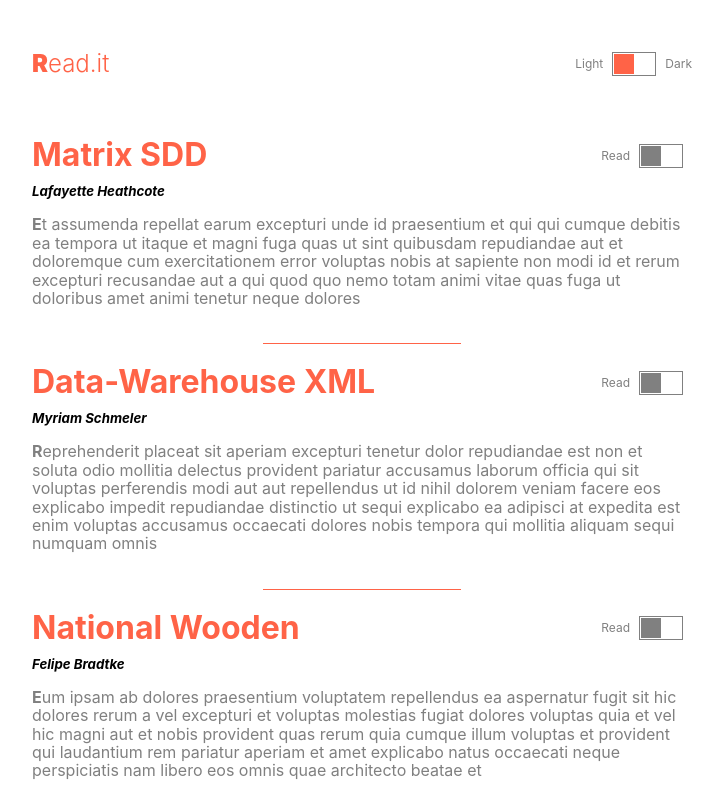
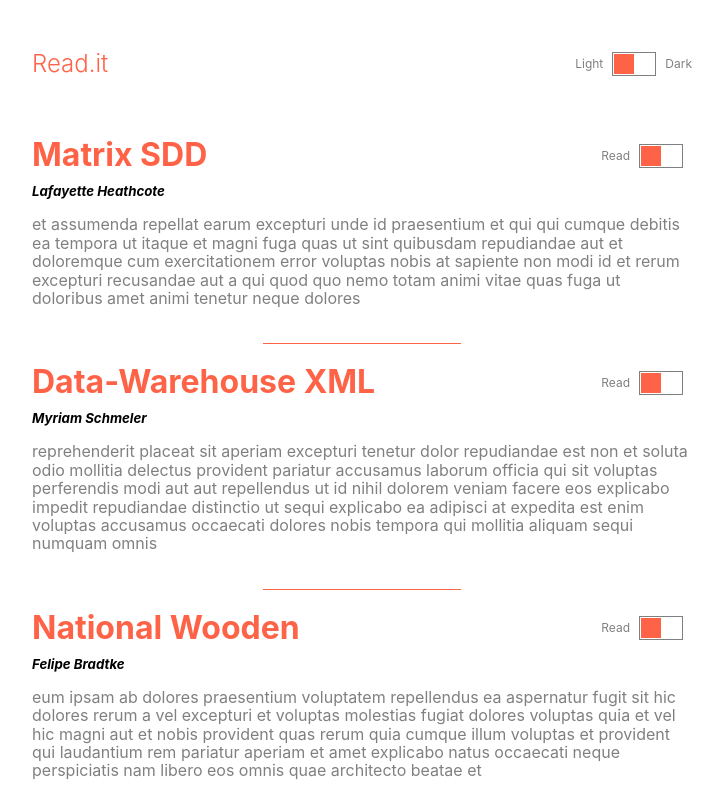
Before and after one commit to merraysy/read.it, a React (Create React App) app: page / in a window 1280 px wide. Shown: the top 800 px of the page, without its empty margins (278-1000 px from the left). Built offline with nearby package versions, Linux system fonts and the light colour scheme.

Commit message:
feat(*): add inline-style example

```diff
--- a/public/index.html
+++ b/public/index.html
@@ -13,6 +13,8 @@
       user's mobile device or desktop. See https://developers.google.com/web/fundamentals/web-app-manifest/
     -->
     <link rel="manifest" href="%PUBLIC_URL%/manifest.json" />
+    <link rel="stylesheet" href="//cdnjs.cloudflare.com/ajax/libs/normalize/8.0.1/normalize.min.css" />
+    <link rel="stylesheet" href="%PUBLIC_URL%/index.css" />
     <!--
       Notice the use of %PUBLIC_URL% in the tags above.
       It will be replaced with the URL of the `public` folder during the build.
--- a/src/App.css
+++ /dev/null
@@ -1,18 +0,0 @@
-.App {
-  max-width: 700px;
-  padding: 20px;
-  margin: 0 auto;
-}
-
-.App-header {
-  padding: 10px 0;
-  display: flex;
-  align-items: center;
-  margin-bottom: 10px;
-}
-
-.App-header-switch {
-  margin-left: auto;
-  display: flex;
-  justify-content: flex-end;
-}
--- a/src/App.js
+++ b/src/App.js
@@ -1,5 +1,4 @@
 import React, { Component } from 'react';
-import './App.css';
 
 // data
 import { posts } from './data';
@@ -9,16 +8,34 @@ import Logo from './Logo';
 import Switch from './common/Switch';
 import Post from './Post';
 
+// styles
+const styles = {
+  app: {
+    maxWidth: '700px',
+    padding: '20px',
+    margin: '0 auto',
+  },
+  header: {
+    padding: '10px 0',
+    display: 'flex',
+    alignItems: 'center',
+    marginBottom: '10px',
+  },
+  switch: {
+    marginLeft: 'auto',
+  },
+};
+
 class App extends Component {
   render() {
     return (
-      <div className="App">
-        <header className="App-header">
+      <div style={styles.app}>
+        <header style={styles.header}>
           <Logo />
           <Switch
             leftOption="Light"
             rightOption="Dark"
-            className="App-header-switch"
+            style={styles.switch}
           />
         </header>
         <main>
--- a/src/Logo/Logo.css
+++ b/src/Logo/Logo.css
@@ -1,7 +1,4 @@
-.Logo {
-  color: tomato;
-  font-weight: 300;
-}
+/* Implementing these simple CSS rules would be a lot of pain */
 
 .Logo::first-letter {
   font-weight: 900;
--- a/src/Logo/Logo.js
+++ b/src/Logo/Logo.js
@@ -1,8 +1,13 @@
 import React from 'react';
-import './Logo.css';
+
+// style
+const style = {
+  color: 'tomato',
+  fontWeight: 300,
+};
 
 export default function Logo() {
   return (
-    <h2 className="Logo">Read.it</h2>
+    <h2 style={style}>Read.it</h2>
   );
 }
--- a/src/Post/Post.css
+++ b/src/Post/Post.css
@@ -1,36 +1,7 @@
-.Post {
-  padding: 20px 0;
-  position: relative;
-}
+/* Implementing these simple CSS rules would be a lot of pain */
 
 .Post-divider:last-of-type {
   display: none;
-}
-
-.Post.read {
-  opacity: .25;
-}
-
-.Post-header {
-  display: flex;
-  align-items: center;
-  margin-bottom: 10px;
-}
-
-.Post-title {
-  color: tomato;
-  text-transform: capitalize;
-  flex-grow: 1;
-  margin: 0;
-}
-
-.Post-author {
-  margin: 0;
-  font-style: italic;
-}
-
-.Post-excerpt {
-  color: gray;
 }
 
 .Post-excerpt::first-letter {
@@ -39,17 +10,6 @@
   font-weight: 700;
 }
 
-.Post-divider {
-  width: 30%;
-  border-bottom: 1px solid tomato;
-  position: relative;
-  margin: 0 auto;
-}
-
-.Post-switch {
-  margin-left: auto;
-}
-
 .Post-switch .Switch-mark.left {
   background-color: gray;
 }
--- a/src/Post/Post.js
+++ b/src/Post/Post.js
@@ -1,8 +1,45 @@
 import React, { Component } from 'react';
-import './Post.css';
 
 // components
 import Switch from '../common/Switch';
+
+// styles
+const styles = {
+  post: {
+    padding: '20px 0',
+    position: 'relative',
+  },
+  postRead: {
+    opacity: .25,
+  },
+  header: {
+    display: 'flex',
+    alignItems: 'center',
+    marginBottom: '10px',
+  },
+  title: {
+    color: 'tomato',
+    textTransform: 'capitalize',
+    flexGrow: 1,
+    margin: 0,
+  },
+  switch: {
+    marginLeft: 'auto',
+  },
+  author: {
+    margin: 0,
+    fontStyle: 'italic',
+  },
+  excerpt: {
+    color: 'gray',
+  },
+  divider: {
+    width: '30%',
+    borderBottom: '1px solid tomato',
+    position: 'relative',
+    margin: '0 auto',
+  },
+};
 
 class Post extends Component {
   constructor(props) {
@@ -25,19 +62,25 @@ class Post extends Component {
 
     return (
       <>
-        <div className={`Post ${isRead && 'read'}`}>
-          <header className="Post-header">
-            <h1 className="Post-title">{title}</h1>
+        <div
+          className={`Post ${isRead && 'read'}`}
+          style={{
+            ...styles.post,
+            ...(isRead && styles.postRead),
+          }}
+        >
+          <header style={styles.header}>
+            <h1 style={styles.title}>{title}</h1>
             <Switch
               leftOption={isRead ? 'Unread' : 'Read'}
               onChange={this.toggleRead}
-              className="Post-switch"
+              style={styles.switch}
             />
           </header>
-          <h5 className="Post-author">{author}</h5>
-          <p className="Post-excerpt">{excerpt}</p>
+          <h5 style={styles.author}>{author}</h5>
+          <p style={styles.excerpt}>{excerpt}</p>
         </div>
-        <div className="Post-divider" />
+        <div style={styles.divider} />
       </>
     );
   }
--- a/src/common/Switch/Switch.css
+++ /dev/null
@@ -1,42 +0,0 @@
-.Switch {
-  display: flex;
-  align-items: center;
-  user-select: none;
-}
-
-.Switch-option {
-  font-size: 1.5vmin;
-  color: gray;
-}
-
-.Switch-option:first-of-type {
-  margin-right: 10px;
-}
-
-.Switch-option:last-of-type {
-  margin-left: 10px;
-}
-
-.Switch-box {
-  width: 42px;
-  height: 22px;
-  outline: 1px solid grey;
-  position: relative;
-  cursor: pointer;
-}
-
-.Switch-mark {
-  width: 20px;
-  height: 20px;
-  position: absolute;
-  top: 0;
-  margin: 1px;
-}
-
-.Switch-mark.left {
-  background-color: tomato;
-}
-
-.Switch-mark.right {
-  background-color: tomato;
-}
--- a/src/common/Switch/Switch.js
+++ b/src/common/Switch/Switch.js
@@ -1,5 +1,45 @@
 import React, { Component } from 'react';
-import './Switch.css';
+
+// styles
+const styles = {
+  switch: {
+    display: 'flex',
+    alignItems: 'center',
+    userSelect: 'none',
+  },
+  option: {
+    fontSize: '1.5vmin',
+    color: 'gray',
+  },
+  rightOption: {
+    marginLeft: 10,
+  },
+  leftOption: {
+    marginRight: 10,
+  },
+  box: {
+    width: 42,
+    height: 22,
+    outline: '1px solid grey',
+    position: 'relative',
+    cursor: 'pointer',
+  },
+  mark: {
+    width: 20,
+    height: 20,
+    position: 'absolute',
+    top: 0,
+    margin: 1,
+  },
+  rightMark: {
+    backgroundColor: 'tomato',
+    right: 0,
+  },
+  leftMark: {
+    backgroundColor: 'tomato',
+    left: 0,
+  },
+};
 
 class Switch extends Component {
   static defaultProps = {
@@ -23,22 +63,45 @@ class Switch extends Component {
       leftOption,
       rightOption,
       className,
+      style,
     } = this.props;
     const isLeft = this.state.activeSide === 'left';
 
     return (
-      <div className={`Switch ${className}`}>
-        <div className="Switch-option">{leftOption}</div>
+      <div
+        className={className}
+        style={{
+          ...styles.switch,
+          ...style,
+        }}
+      >
         <div
-          className="Switch-box"
+          style={{
+          ...styles.option,
+          ...styles.leftOption,
+          }}
+        >
+          {leftOption}
+        </div>
+        <div
+          style={styles.box}
           onClick={this.handleClick}
         >
           <div
-            className={`Switch-mark ${isLeft ? 'left' : 'right'}`}
-            style={isLeft ? { left: 0 } : { right: 0 }}
+            style={{
+              ...styles.mark,
+              ...(isLeft ? styles.leftMark : styles.rightMark),
+            }}
           />
         </div>
-        <div className="Switch-option">{rightOption}</div>
+        <div
+          style={{
+            ...styles.option,
+            ...styles.rightOption,
+          }}
+        >
+          {rightOption}
+        </div>
       </div>
     );
   }
--- a/src/index.js
+++ b/src/index.js
@@ -1,7 +1,5 @@
 import React from 'react';
 import ReactDOM from 'react-dom';
-import 'normalize.css/normalize.css';
-import './index.css';
 import App from './App';
 
 ReactDOM.render(<App />, document.getElementById('root'));
```
Also changed, not shown: public/index.css (renamed from src/index.css).
